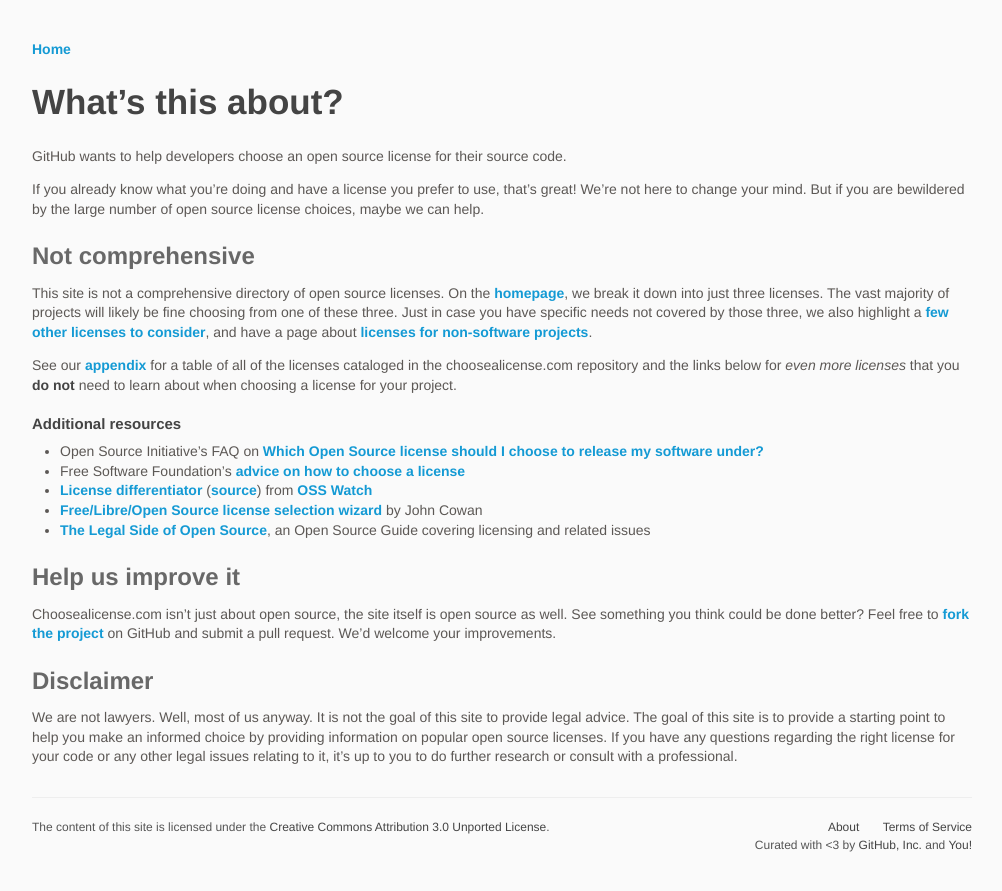
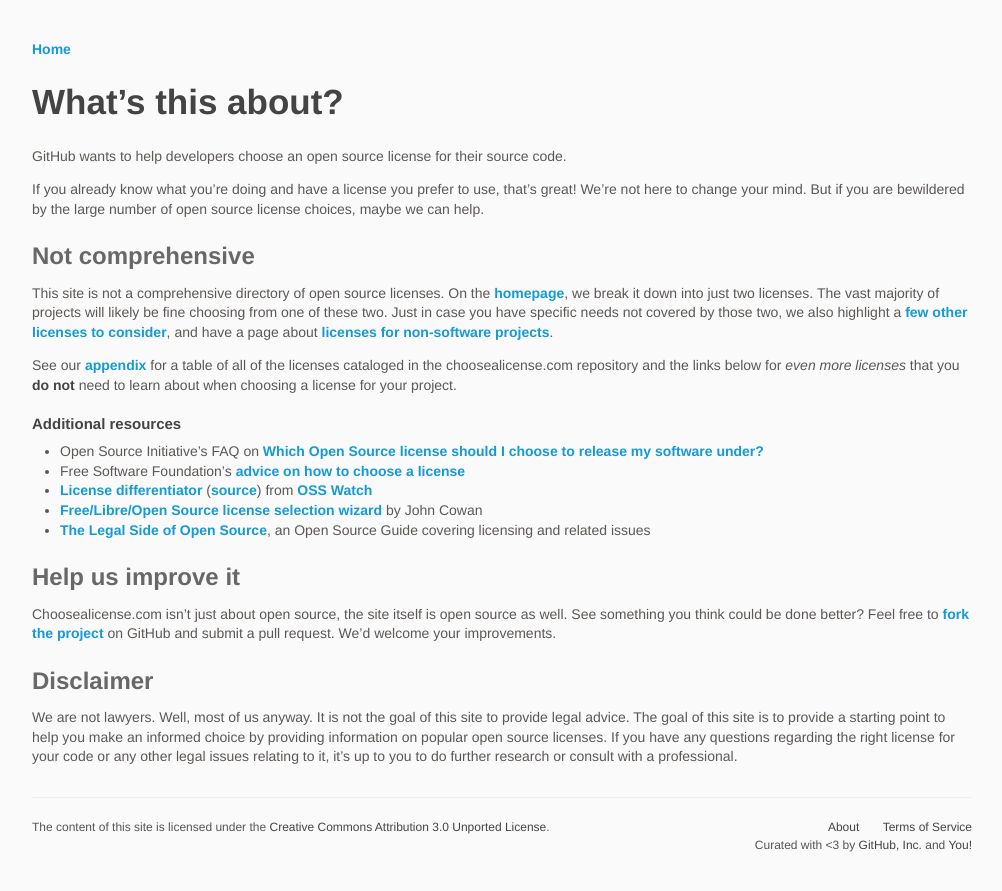
Before and after one commit to github/choosealicense.com, a Jekyll site: the page built from about.md, in a window 1280 px wide. Shown: the top 891 px of the page, without its empty margins (138-1140 px from the left). Built offline with Jekyll 4.4.1, drawn with Linux system fonts in a browser that asks for light colours; some web fonts are replaced.

Commit message:
corresponding edit in about

```diff
--- a/about.md
+++ b/about.md
@@ -10,7 +10,7 @@
 
 ## Not comprehensive
 
-This site is not a comprehensive directory of open source licenses. On the [homepage](/), we break it down into just three licenses. The vast majority of projects will likely be fine choosing from one of these three. Just in case you have specific needs not covered by those three, we also highlight a [few other licenses to consider](/licenses/), and have a page about [licenses for non-software projects](/non-software/).
+This site is not a comprehensive directory of open source licenses. On the [homepage](/), we break it down into just two licenses. The vast majority of projects will likely be fine choosing from one of these two. Just in case you have specific needs not covered by those two, we also highlight a [few other licenses to consider](/licenses/), and have a page about [licenses for non-software projects](/non-software/).
 
 See our [appendix](/appendix/) for a table of all of the licenses cataloged in the choosealicense.com repository and the links below for *even more licenses* that you **do not** need to learn about when choosing a license for your project.
 
```
